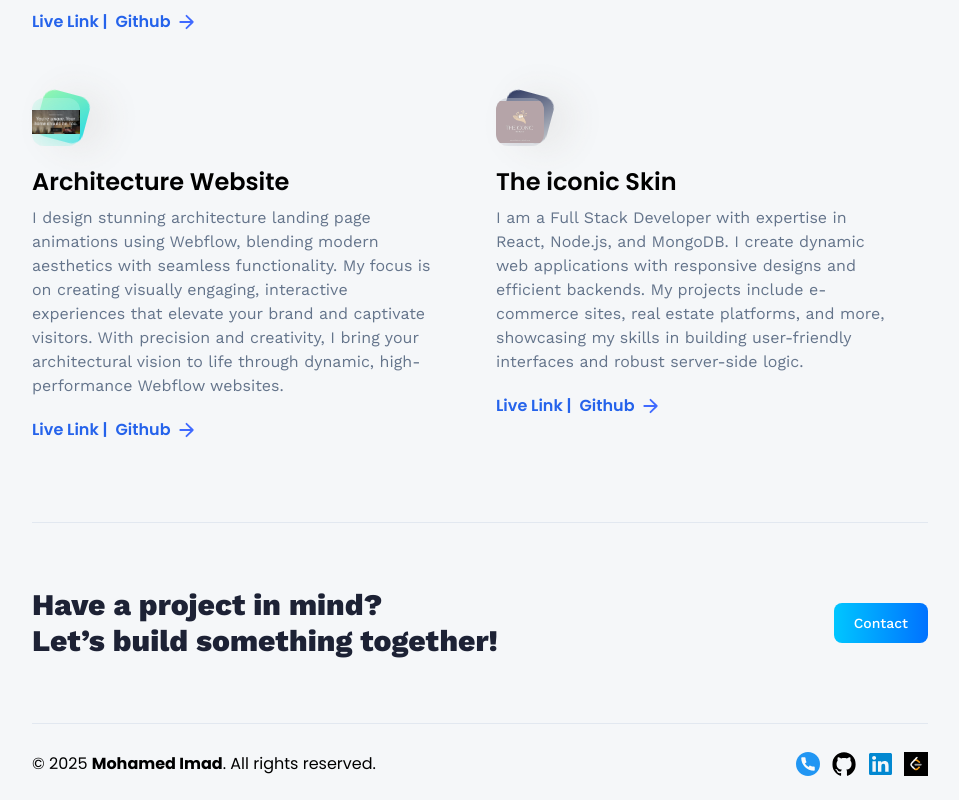
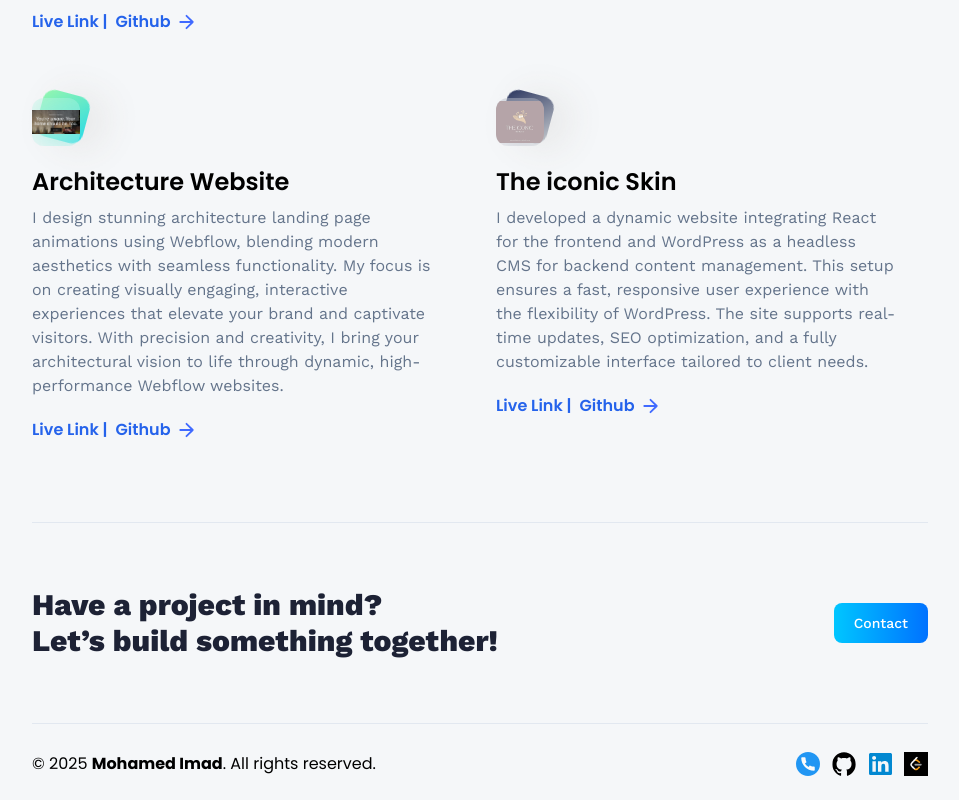
Before and after one commit to imadmohamed/3D_portfolio-main, a React (Vite) app: page /projects in a window 1280 px wide. Shown: the part 2324-3124 px from the top of the page, without its empty margins (160-1119 px from the left). Built offline with nearby package versions, Linux system fonts and the light colour scheme; no server answers.

Commit message:
add one project

```diff
--- a/src/constants/index.js
+++ b/src/constants/index.js
@@ -310,7 +310,7 @@ export const projects = [
         iconUrl: icon,
         theme: 'btn-back-black',
         name: 'The iconic Skin',
-        description: "I am a Full Stack Developer with expertise in React, Node.js, and MongoDB. I create dynamic web applications with responsive designs and efficient backends. My projects include e-commerce sites, real estate platforms, and more, showcasing my skills in building user-friendly interfaces and robust server-side logic.",
+        description: "I developed a dynamic website integrating React for the frontend and WordPress as a headless CMS for backend content management. This setup ensures a fast, responsive user experience with the flexibility of WordPress. The site supports real-time updates, SEO optimization, and a fully customizable interface tailored to client needs.",
         link: 'https://theiconicskin.com',
         link2: ''
 
```
